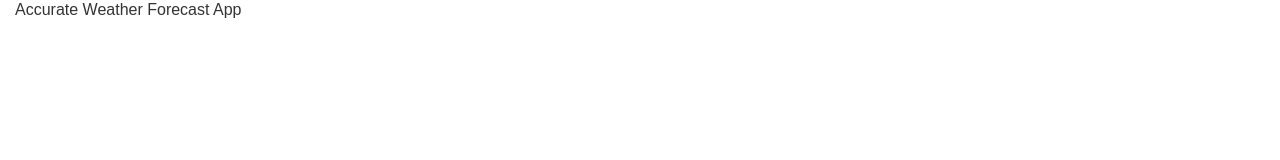
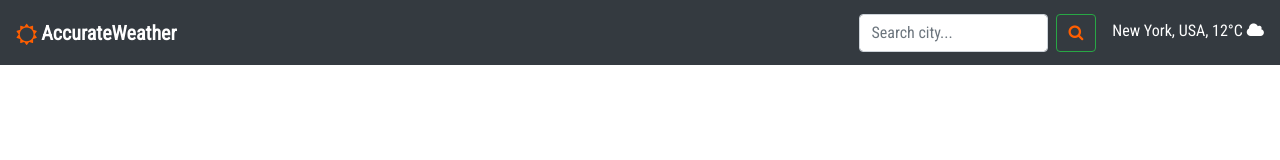
Before and after one commit to Bluette1/weather-app, a website built with webpack: page public/index.html in a window 1280 px wide. Built offline with nearby package versions, Linux system fonts and the light colour scheme.

Commit message:
Add the navbar

```diff
--- a/src/assets/styles/index.scss
+++ b/src/assets/styles/index.scss
@@ -1,3 +1,4 @@
+@import url(https://fonts.googleapis.com/css2?family=Roboto+Condensed);
 html {
   box-sizing: border-box;
 }
@@ -25,7 +26,7 @@ body {
   line-height: 20px;
   color: #333;
   overflow-x: hidden;
-  font-family: Arial, Helvetica, sans-serif;
+  font-family: Roboto Condensed, Solis, Arial, Helvetica, sans-serif;
   position: relative;
 }
 
@@ -46,5 +47,22 @@ a:hover {
   margin-top: 10px;
   text-align: center;
   line-height: 2rem;
-  font-family: "Space Grotesk", Arial, sans-serif;
 }
+
+.nav-menu {
+  height: 65px;
+  color: rgb(255, 255, 255);
+}
+
+.navbar-brand {
+  font-weight: bold;
+}
+
+.logo-img,
+.search-icon {
+  color: rgb(255, 94, 0);
+}
+
+.search-btn {
+  // border: rgb(255, 255, 255) solid;
+}
--- a/src/index.js
+++ b/src/index.js
@@ -3,5 +3,67 @@ import './assets/styles/index.scss';
 import 'bootstrap/dist/js/bootstrap.bundle.min';
 
 const rootElement = document.querySelector('#root');
-const title = document.createTextNode('Accurate Weather Forecast App');
-rootElement.appendChild(title);
+const logoImg = document.createElement('i');
+logoImg.setAttribute('class', 'fa fa-sun-o fa-lg pr-1 logo-img')
+logoImg.setAttribute('aria-hidden', 'true');
+const title = document.createElement('a');
+title.href = '/';
+title.textContent = 'AccurateWeather';
+title.setAttribute('class', 'navbar-brand');
+
+
+const displayWeatherInfo = document.createTextNode('New York, USA, 12°C');
+const weatherIcon = document.createElement('i');
+weatherIcon.setAttribute('aria-hidden', 'true');
+// weatherIcon.src = 'images/weather_icons/icon.svg'
+weatherIcon.setAttribute('class', 'pl-1 fa fa-cloud');
+const leftNavbar = document.createElement('div');
+const toggleBtn = document.createElement('button');
+
+toggleBtn.setAttribute('class', 'navbar-toggler');
+toggleBtn.type = 'button';
+toggleBtn.setAttribute('data-toggle', 'collapse');
+toggleBtn.setAttribute('data-target', '#navbarSupportedContent');
+const toggleIcon = document.createElement('span');
+toggleIcon.setAttribute('class', 'navbar-toggler-icon');
+toggleBtn.appendChild(toggleIcon);
+
+const searchForm = document.createElement('form');
+searchForm.setAttribute('class', 'form-inline my-5 my-lg-0');
+const inputSearch = document.createElement('input');
+const searchIcon = document.createElement('i');
+searchIcon.setAttribute('class', 'fa fa-search search-icon');
+searchIcon.setAttribute('aria-hidden', 'true');
+inputSearch.setAttribute('class', 'form-control mr-sm-2');
+inputSearch.setAttribute('type', 'search');
+inputSearch.setAttribute('placeholder', 'Search city...');
+inputSearch.setAttribute('aria-label', 'Search');
+
+searchForm.appendChild(inputSearch);
+const searchBtn = document.createElement('button');
+searchBtn.setAttribute('class', 'btn btn-outline-success my-2 my-sm-0 search-btn');
+searchBtn.type = 'submit';
+searchBtn.appendChild(searchIcon);
+searchForm.appendChild(searchBtn);
+
+
+const collapseNavbar = document.createElement('div');
+collapseNavbar.setAttribute('class', 'collapse navbar-collapse d-md-flex flex-md-row justify-content-end');
+collapseNavbar.setAttribute('id', 'navbarSupportedContent');
+
+const navBar = document.createElement('nav');
+navBar.setAttribute('class', 'navbar fixed-top navbar-expand-md nav-menu navbar-dark bg-dark');
+leftNavbar.appendChild(logoImg);
+leftNavbar.appendChild(title);
+
+navBar.appendChild(leftNavbar);
+navBar.appendChild(toggleBtn);
+collapseNavbar.appendChild(searchForm);
+navBar.appendChild(collapseNavbar);
+
+const displayCity = document.createElement('div');
+displayCity.setAttribute('class', 'pl-3 mt-n1 mb-sm-0')
+displayCity.append(displayWeatherInfo, weatherIcon);
+
+navBar.insertBefore(displayCity, navBar.nextSibling);
+rootElement.append(navBar);
```
